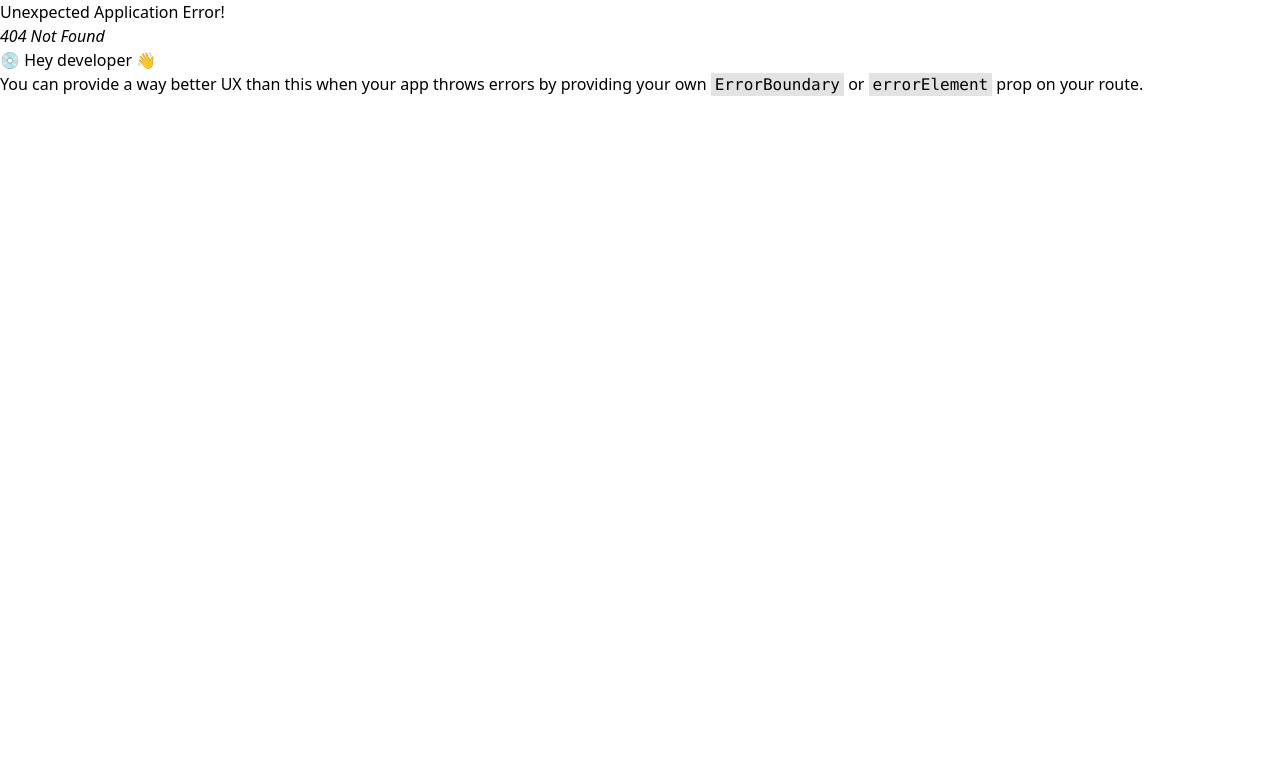
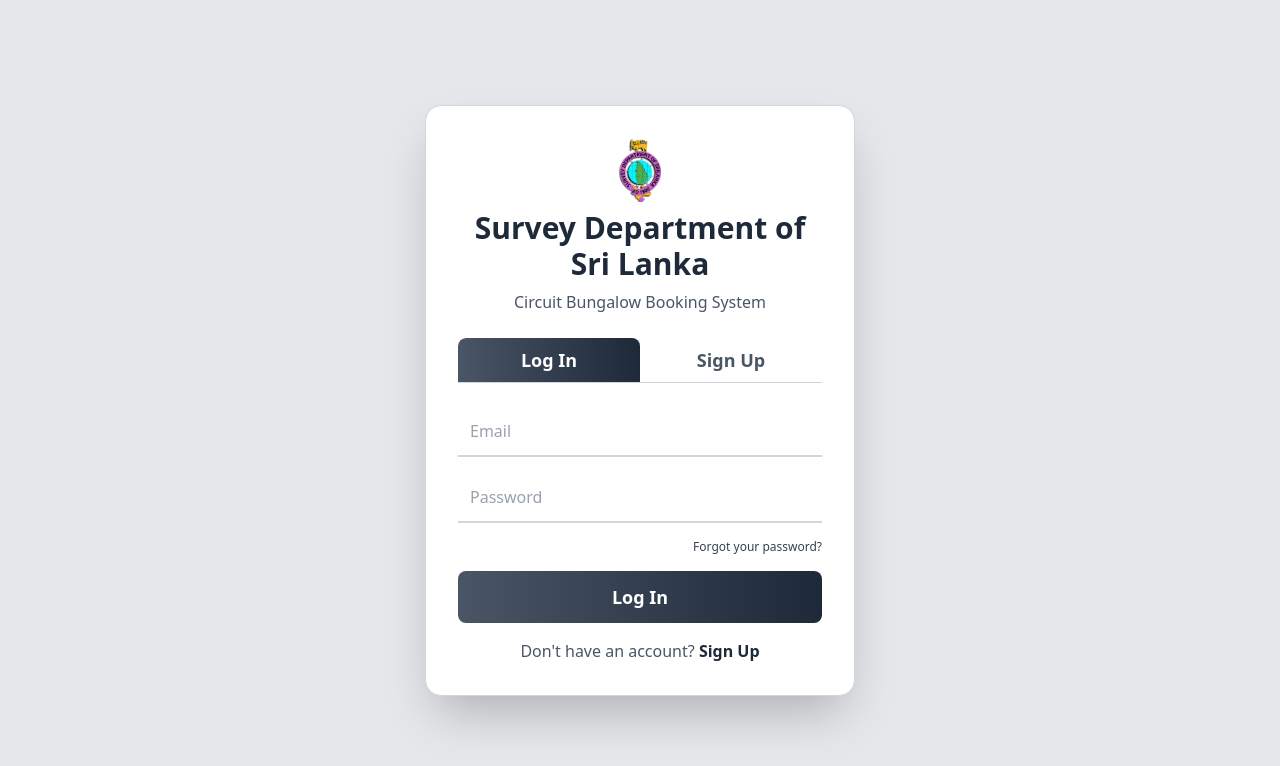
Before and after one commit to ThashmikaRathnayake/Circuit-Bungalows-Booking-System, a React (Vite) app in the folder frontend/: page /login in a window 1280 px wide. Before the commit this address had no page. Shown: the top 766 px of the page. Built offline with nearby package versions, Linux system fonts and the light colour scheme.

Commit message:
feat: Implement login and register frontend

```diff
--- a/frontend/package.json
+++ b/frontend/package.json
@@ -10,7 +10,9 @@
     "preview": "vite preview"
   },
   "dependencies": {
+    "@headlessui/react": "^2.2.7",
     "@tailwindcss/vite": "^4.1.12",
+    "framer-motion": "^12.23.12",
     "react": "^19.1.1",
     "react-dom": "^19.1.1",
     "react-icons": "^5.5.0",
--- /dev/null
+++ b/frontend/src/components/Login.jsx
@@ -0,0 +1,150 @@
+import React, { useState, useRef, useEffect } from "react";
+import surveyLogo from "../assets/surveylogo.png";
+
+const Login = () => {
+    const [isLogin, setIsLogin] = useState(true);
+    const [containerHeight, setContainerHeight] = useState(0);
+
+    const loginFormRef = useRef(null);
+    const signupFormRef = useRef(null);
+
+    useEffect(() => {
+        const formRef = isLogin ? loginFormRef : signupFormRef;
+        if (formRef.current) {
+            setContainerHeight(formRef.current.offsetHeight);
+        }
+    }, [isLogin]);
+
+    return (
+        <div className="flex justify-center items-center min-h-screen bg-gray-200">
+            <div className="w-[430px] bg-white p-8 rounded-2xl shadow-2xl border border-gray-300">
+
+                {/* Header */}
+                <div className="flex flex-col items-center mb-6">
+                    <img src={surveyLogo} alt="Survey Department Logo" className="h-16 mb-2" />
+                    <h2 className="text-2xl md:text-3xl font-extrabold text-gray-800 text-center">
+                        Survey Department of Sri Lanka
+                    </h2>
+                    <p className="text-gray-600 text-sm md:text-base mt-2">
+                        Circuit Bungalow Booking System
+                    </p>
+                </div>
+
+                {/* Toggle Buttons */}
+                <div className="relative flex border-b border-gray-300 overflow-hidden mb-6 rounded-tl-lg rounded-tr-lg">
+                    <button
+                        onClick={() => setIsLogin(true)}
+                        className={`w-1/2 text-lg font-semibold py-2 transition-all z-10 ${
+                            isLogin ? "text-white" : "text-gray-600"
+                        }`}
+                    >
+                        Log In
+                    </button>
+                    <button
+                        onClick={() => setIsLogin(false)}
+                        className={`w-1/2 text-lg font-semibold py-2 transition-all z-10 ${
+                            !isLogin ? "text-white" : "text-gray-600"
+                        }`}
+                    >
+                        Sign Up
+                    </button>
+                    <div
+                        className={`absolute top-0 left-0 h-full w-1/2 bg-gradient-to-r from-gray-600 to-gray-800
+                        rounded-tl-lg rounded-tr-lg transform transition-transform duration-300 ease-in-out
+                        ${isLogin ? "translate-x-0" : "translate-x-full"}`}
+                    ></div>
+                </div>
+
+                {/* Form Container with dynamic height */}
+                <div
+                    className="relative transition-all duration-500 ease-in-out"
+                    style={{ height: containerHeight }}
+                >
+                    {/* Login Form */}
+                    <form
+                        ref={loginFormRef}
+                        className={`absolute top-0 left-0 w-full transition-all duration-500 ease-in-out ${
+                            isLogin
+                                ? "opacity-100 translate-x-0 z-10"
+                                : "opacity-0 -translate-x-10 z-0"
+                        }`}
+                    >
+                        <input
+                            type="email"
+                            placeholder="Email"
+                            className="w-full p-3 border-b-2 border-gray-300 outline-none focus:border-gray-600 placeholder-gray-400 mb-4"
+                            required
+                        />
+                        <input
+                            type="password"
+                            placeholder="Password"
+                            className="w-full p-3 border-b-2 border-gray-300 outline-none focus:border-gray-600 placeholder-gray-400 mb-4"
+                            required
+                        />
+                        <div className="text-right text-xs cursor-pointer text-gray-700 mb-4">
+                            Forgot your password?
+                        </div>
+                        <button className="w-full py-3 bg-gradient-to-r from-gray-600 to-gray-800 text-white rounded-lg font-bold text-lg hover:brightness-90 transition-all">
+                            Log In
+                        </button>
+                    </form>
+
+                    {/* Sign Up Form */}
+                    <form
+                        ref={signupFormRef}
+                        className={`absolute top-0 left-0 w-full transition-all duration-500 ease-in-out ${
+                            !isLogin
+                                ? "opacity-100 translate-x-0 z-10"
+                                : "opacity-0 translate-x-10 z-0"
+                        }`}
+                    >
+                        <input
+                            type="text"
+                            placeholder="Name"
+                            className="w-full p-3 border-b-2 border-gray-300 outline-none focus:border-gray-600 placeholder-gray-400 mb-4"
+                            required
+                        />
+                        <input
+                            type="email"
+                            placeholder="Email"
+                            className="w-full p-3 border-b-2 border-gray-300 outline-none focus:border-gray-600 placeholder-gray-400 mb-4"
+                            required
+                        />
+                        <input
+                            type="password"
+                            placeholder="Password"
+                            className="w-full p-3 border-b-2 border-gray-300 outline-none focus:border-gray-600 placeholder-gray-400 mb-4"
+                            required
+                        />
+                        <input
+                            type="password"
+                            placeholder="Confirm Password"
+                            className="w-full p-3 border-b-2 border-gray-300 outline-none focus:border-gray-600 placeholder-gray-400 mb-4"
+                            required
+                        />
+                        <button className="w-full py-3 bg-gradient-to-r from-gray-600 to-gray-800 text-white rounded-lg font-bold text-lg hover:brightness-90 transition-all">
+                            Sign Up
+                        </button>
+                    </form>
+                </div>
+
+                {/* Switch Form Text */}
+                <p className="text-center text-gray-600 mt-4">
+                    {isLogin ? "Don't have an account? " : "Already have an account? "}
+                    <a
+                        href="#"
+                        className="relative inline-block text-gray-800 font-semibold after:absolute after:left-0 after:bottom-0 after:h-[2px] after:w-0 after:bg-gray-800 after:transition-all after:duration-300 hover:after:w-full"
+                        onClick={(e) => {
+                            e.preventDefault();
+                            setIsLogin(!isLogin);
+                        }}
+                    >
+                        {isLogin ? "Sign Up" : "Log In"}
+                    </a>
+                </p>
+            </div>
+        </div>
+    );
+};
+
+export default Login;
--- a/frontend/src/components/Navbar.jsx
+++ b/frontend/src/components/Navbar.jsx
@@ -1,9 +1,11 @@
 import React, { useState } from "react";
 import { FaUserPlus, FaBars, FaTimes } from "react-icons/fa";
 import surveyLogo from "../assets/surveylogo.png";
+import { useNavigate } from "react-router-dom";
 
 const Navbar = () => {
     const [isOpen, setIsOpen] = useState(false);
+    const navigate = useNavigate();
 
     return (
         <nav className="bg-gray-500 h-24 flex items-center px-6 lg:px-12 justify-between relative">
@@ -46,7 +48,9 @@
                     </a>
                 </li>
                 <li>
-                    <button className="flex items-center text-gray-100 hover:text-gray-300 transition">
+                    <button
+                        onClick={() => navigate("/login")}
+                        className="flex items-center text-gray-100 hover:text-gray-300 transition">
                         <FaUserPlus className="mr-1" /> Login
                     </button>
                 </li>
@@ -90,7 +94,9 @@
                             </a>
                         </li>
                         <li>
-                            <button className="flex items-center text-gray-100 hover:text-gray-300 transition">
+                            <button
+                                onClick={() => navigate("/login")}
+                                className="flex items-center text-gray-100 hover:text-gray-300 transition">
                                 <FaUserPlus className="mr-1" /> Login
                             </button>
                         </li>
```
Also changed, not shown: frontend/src/App.jsx (+6 -5 lines), 1 other file (tests, documents, lock files or other folders).
